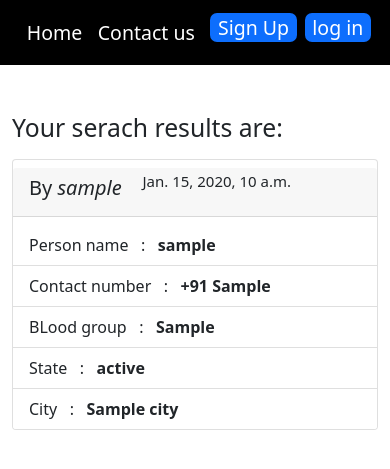
After one commit to gidetesting/blood-donors, a Django app: template Blood_doner/templates/search.html in a window 390 px wide. The commit adds this page. Shown: the top 469 px of the page. Run offline with Django 4.2, Linux system fonts and the light colour scheme; the template is opened without the code that fills it: most values are stand-ins (such as "Sample title", 1, 10 or a date in 2020).

Commit message:
done with search page

```diff
--- a/Blood_doner/home/urls.py
+++ b/Blood_doner/home/urls.py
@@ -6,5 +6,6 @@ urlpatterns = [
     path("",views.index,name="homepage"),
     path("signup",views.sign_user,name="signup"),
     path("login",views.login_user,name="login"),
+    path("search",views.search,name="search"),
     path("contact",views.contact,name="contact")
 ]
--- /dev/null
+++ b/Blood_doner/templates/search.html
@@ -0,0 +1,105 @@
+<!doctype html>
+<html lang="en">
+  <head>
+    <!-- Required meta tags -->
+    <meta charset="utf-8">
+    <meta name="viewport" content="width=device-width, initial-scale=1">
+
+    <!-- Bootstrap CSS -->
+    <link href="https://cdn.jsdelivr.net/npm/bootstrap@5.0.2/dist/css/bootstrap.min.css" rel="stylesheet" integrity="sha384-EVSTQN3/azprG1Anm3QDgpJLIm9Nao0Yz1ztcQTwFspd3yD65VohhpuuCOmLASjC" crossorigin="anonymous">
+
+    <title>search results</title>
+    <style>
+
+        nav {
+            background-color: black;
+            height: 65px;
+            color: white;
+            display: flex;
+            justify-content: center;
+            align-items: center;
+            overflow-y: hidden;
+        }
+
+        nav>a {
+            text-decoration: none;
+            color: white;
+            font-size: 2vw;
+            padding-left: 20px;
+            padding-right: 20px;
+        }
+        nav h3 {
+            right: 0;
+            font-size: 1.95vw;
+            margin-top: 8px;
+            margin-left: 2vw;
+        }
+
+        nav #sign {
+            border-radius: 7px;
+            margin-bottom: 10px;
+            margin-left: 1.95vw;
+        }
+        @media (max-width: 1350px) {
+            nav>a {
+                font-size: 2.7vw;
+            }
+        }
+
+        @media (max-width: 700px) {
+            nav>h3 {
+                font-size: 4.6vw;
+            }
+        }
+
+        @media (max-width: 800px) {
+            nav>a {
+                font-size: 3.7vw;
+            }
+        }
+        @media (max-width: 600px) {
+            nav>a{
+                padding-left: 2vw;
+                padding-right: 2vw;
+            }
+
+        }
+        @media (max-width: 400px) {
+            nav>a{
+                font-size: 5vw;
+            }
+
+        }
+    </style>
+  </head>
+  <body>
+    <nav>
+        <a href="/">Home</a>
+        <a href="/contact">Contact us</a>
+        {% if user.is_authenticated %}
+        <h3>Welcome {{user.username}}</h3>
+        {% else %}
+        <a id="sign" href="/signup" role="button" class="bnt btn-primary">Sign Up</a>
+        <a id="sign" href="/login" role="button" class="bnt btn-primary">log in</a>
+        {% endif %}
+    </nav>
+    <div class="container my-5">
+    <h2>Your serach results are:</h2>
+    {% for doner in total %}
+    <div class="card my-3" >
+        <div class="card-header my-2">
+           <h5> By <i>{{doner.user_name}}</i>&nbsp;&nbsp;&nbsp;&nbsp;<sup>{{doner.timestamp}}</sup></h5>
+          </div>
+        <ul class="list-group list-group-flush">
+          <li class="list-group-item">Person name &nbsp;&nbsp;:&nbsp;&nbsp; <b>{{doner.user_name}}</b></li>
+          <li class="list-group-item">Contact number&nbsp;&nbsp; :&nbsp;&nbsp; <b>+91&nbsp;{{doner.contact_no}}</b></li>
+          <li class="list-group-item">BLood group&nbsp;&nbsp; :&nbsp;&nbsp; <b>{{doner.blood_group}}</b></li>
+          <li class="list-group-item">State&nbsp;&nbsp; :&nbsp;&nbsp; <b>{{doner.state}}</b></li>
+          <li class="list-group-item">City&nbsp;&nbsp; :&nbsp;&nbsp; <b>{{doner.city}}</b></li>
+        </ul>
+      </div>
+    </div>
+    {% endfor %}
+    <script src="https://cdn.jsdelivr.net/npm/bootstrap@5.0.2/dist/js/bootstrap.bundle.min.js" integrity="sha384-MrcW6ZMFYlzcLA8Nl+NtUVF0sA7MsXsP1UyJoMp4YLEuNSfAP+JcXn/tWtIaxVXM" crossorigin="anonymous"></script>
+  </body>
+</html>
```
Also changed, not shown: Blood_doner/home/views.py (+16 -1 lines), Blood_doner/templates/index.html (+47 -14 lines), Blood_doner/db.sqlite3.
